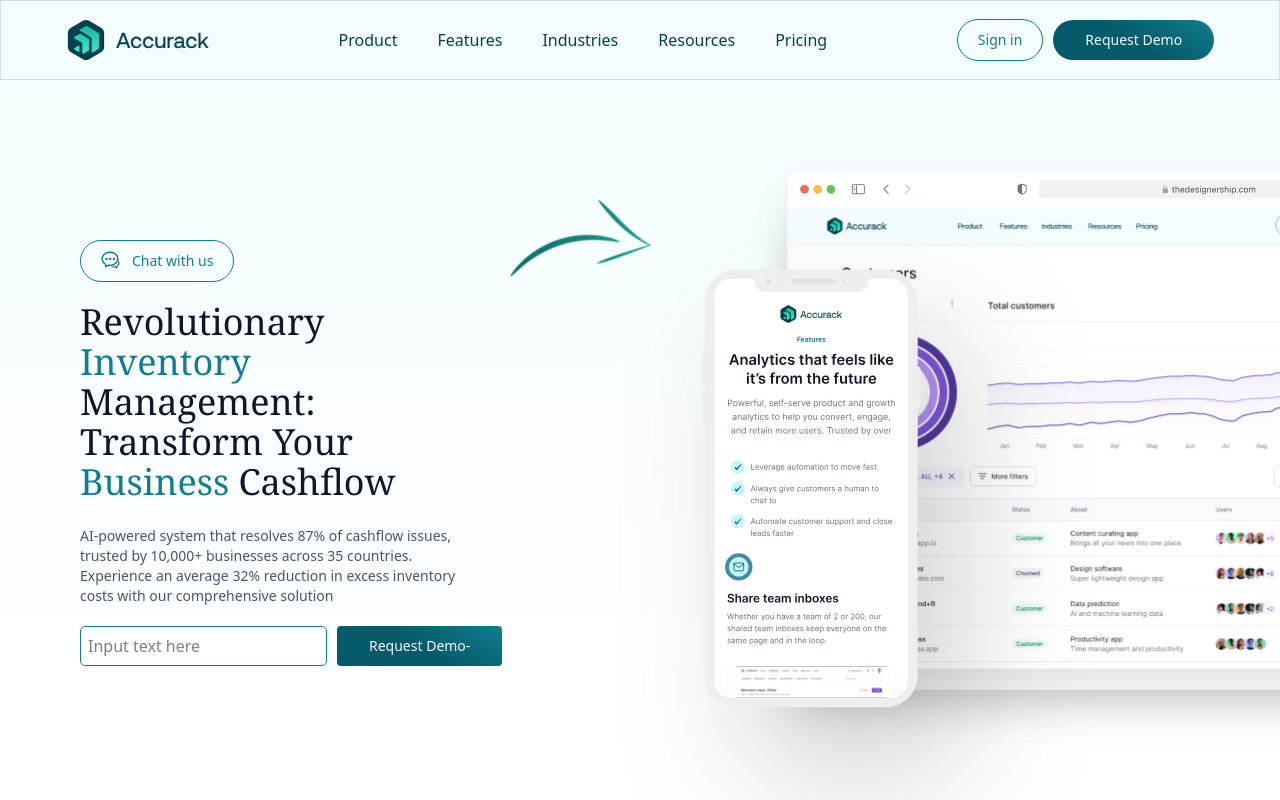
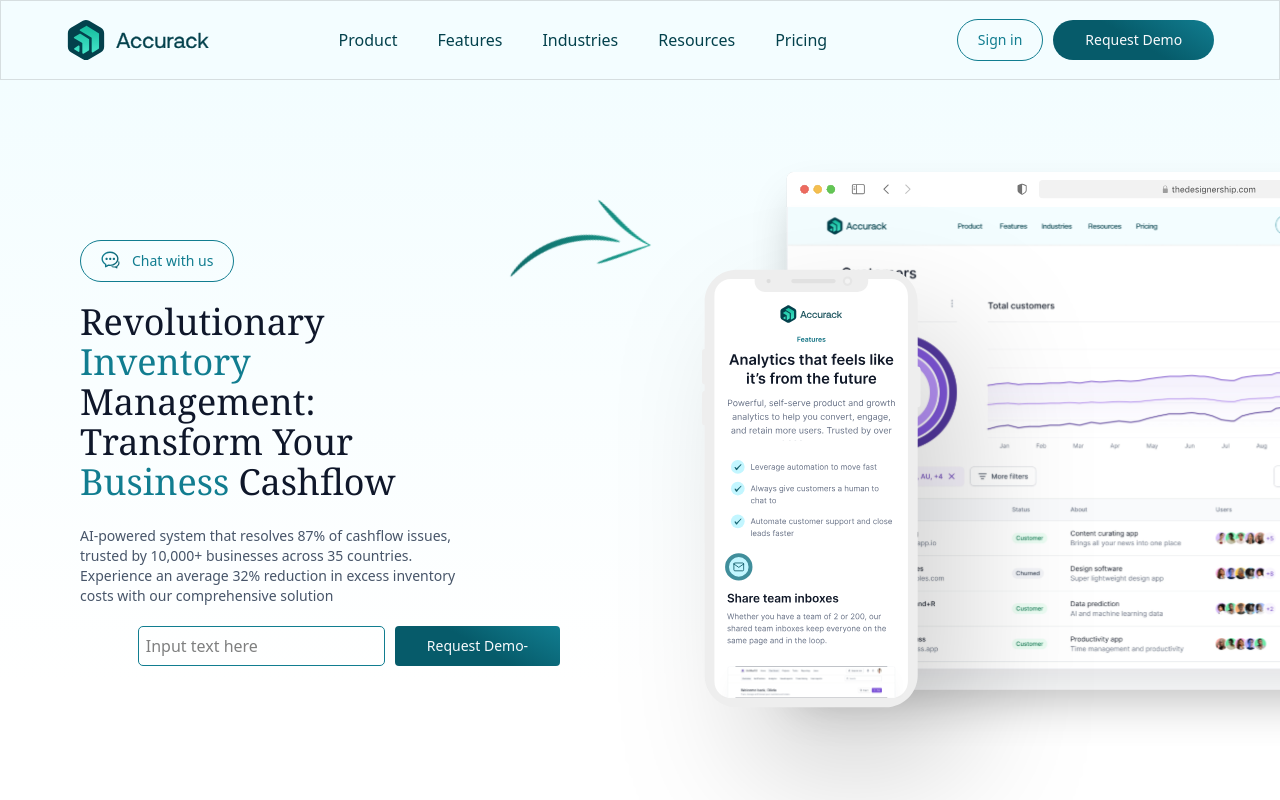
Before and after one commit to Syed-Abdul-Ahad-Innova360/Accurack, a React (Vite) app: page / in a window 1280 px wide. Shown: the top 800 px of the page. Built offline with nearby package versions, Linux system fonts and the light colour scheme.

Commit message:
fixed overflow

```diff
--- a/src/components/LandingPageComponents/Hero.tsx
+++ b/src/components/LandingPageComponents/Hero.tsx
@@ -21,7 +21,7 @@
             AI-powered system that resolves 87% of cashflow issues, trusted by 10,000+  businesses across 35 countries. Experience an average 32% reduction in  excess inventory costs with our comprehensive solution
           </p>
         </div>
-        <div className='flex gap-2.5'>
+        <div className='flex gap-2.5 justify-center items-center'>
           <input type="text" placeholder='Input text here' className='hero-input' />
           <PrimaryButton cssClasses='rounded-sm'>Request Demo-</PrimaryButton>
         </div>
```
